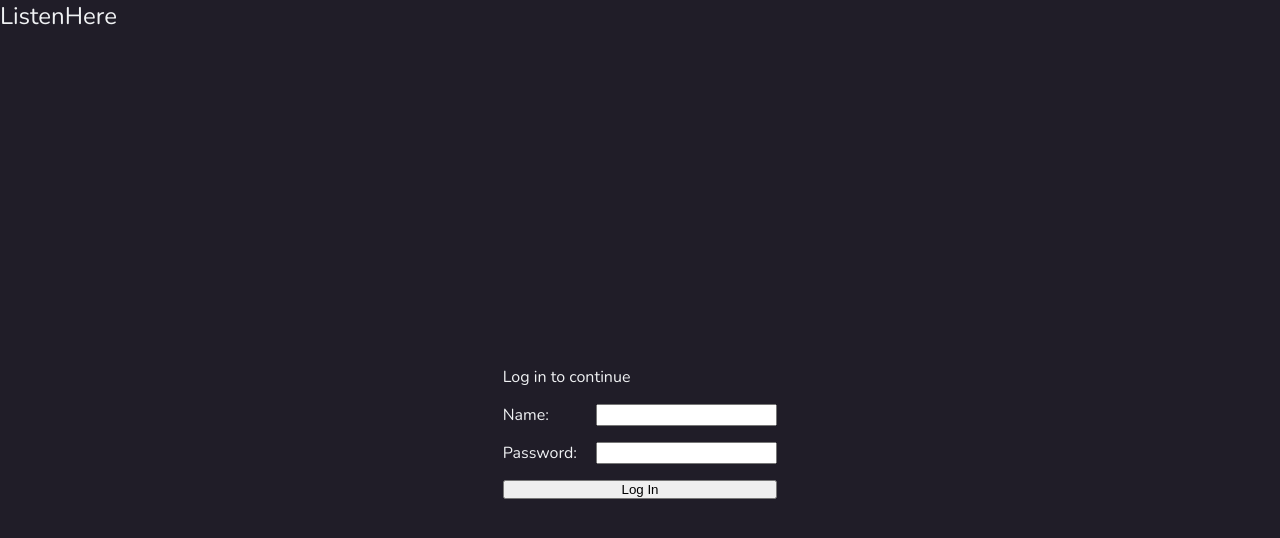
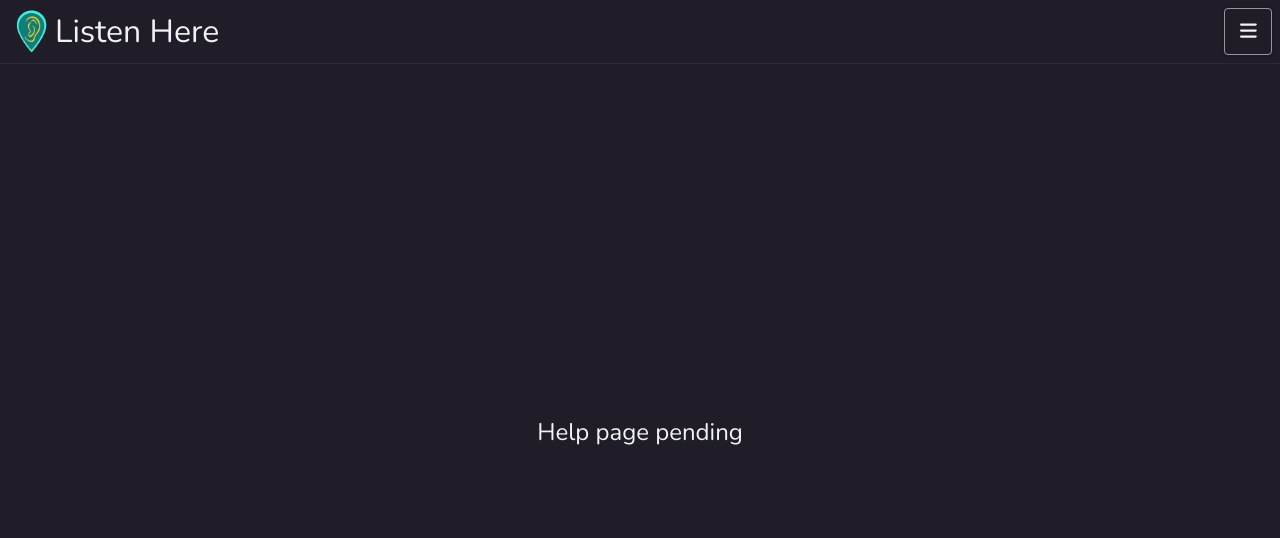
Before and after one commit to hutchison-s/listenHere, a React (Vite) app in the folder root/: page /help in a window 1280 px wide. Shown: the top 538 px of the page. Built offline with nearby package versions, Linux system fonts and the light colour scheme.

Commit message:
Add profile button to navbar and shift login requirement to main window

```diff
--- a/root/src/App.jsx
+++ b/root/src/App.jsx
@@ -39,7 +39,7 @@ function App() {
     },
     {
       path: "help",
-      element: user.auth ? <Help /> : <LoginPage/>,
+      element: <Help />,
       errorElement: <ErrorPage />
     },
   ]
@@ -47,7 +47,7 @@ function App() {
 
   return (
     <>
-      {user.auth && <NavBar/>}
+      <NavBar/>
       <RouterProvider router={router} />
 
     </>
--- a/root/src/components/NavBar.css
+++ b/root/src/components/NavBar.css
@@ -8,19 +8,39 @@
     border-bottom: 1px solid var(--jetlight);
     z-index: 2000;
 }
-.logo {
+#navBar a,
+.leftNav a,
+.rightNav a,
+#hiddenMenu a {
+    color: var(--softwhite);
+    text-decoration: none;
+    display: block;
+}
+.leftNav {
     display: flex;
     height: 100%;
     align-items: center;
     font-size: large;
 }
-.logo img {
+.leftNav img {
     height: 100%;
 }
-.logo h1 {
+.leftNav h1 {
     margin: 0;
     display: inline-block;
     font-size: 2rem;
+}
+.rightNav {
+    display: flex;
+    gap: 0.5rem;
+}
+#helloUser {
+    display: grid;
+    align-content: center;
+    justify-items: center;
+    font-size: medium;
+    padding-top: 0.3rem;
+    color: var(--lighter-75)
 }
 #menuToggle {
     background: transparent;
@@ -43,10 +63,6 @@
     transition: max-height 0.3s;
     border: none;
 }
-#hiddenMenu a {
-    color: var(--softwhite);
-    text-decoration: none;
-}
 #hiddenMenu.expanded {
     max-height: 400px;
     transition: max-height 0.3s;
--- a/root/src/components/NavBar.jsx
+++ b/root/src/components/NavBar.jsx
@@ -2,7 +2,7 @@ import './NavBar.css'
 import { useContext, useState } from 'react'
 import {UserContext} from '../contexts/UserContext'
 import { FontAwesomeIcon } from '@fortawesome/react-fontawesome'
-import { faBars, faCircleQuestion } from '@fortawesome/free-solid-svg-icons'
+import { faBars, faUser, faCircleQuestion } from '@fortawesome/free-solid-svg-icons'
 
 function NavBar() {
   const {user, logout} = useContext(UserContext)
@@ -15,16 +15,27 @@ function NavBar() {
   return (
     <header>
       <nav id='navbar'>
-        <div className="logo">
+        <div className="leftNav">
           <img src="/earpin.png" alt="Location pin with ear symbol" />
           <h1>Listen&nbsp;Here</h1>
         </div>
-        <div><small>Hello {user.name}</small></div>
+        <div className="rightNav">
+          {user.auth
+          ? (<>
+                <a href="/account" id='helloUser'>
+                    <FontAwesomeIcon icon={faUser}/>
+                    <small>{user.name}</small>
+                </a>
+             </>)
+          : null}
           <button id="menuToggle" onClick={handleToggle}>
             <FontAwesomeIcon icon={faBars} />
           </button>
+        </div>
         <div id="hiddenMenu" className={isExpanded ? "expanded" : ""}>
           <ul>
+            {user.auth
+              ? (<>
                   <a href="/mysounds">
                     <li>My Sounds</li>
                   </a>
@@ -41,6 +52,11 @@ function NavBar() {
                       e.preventDefault()
                       logout()
                     }}>Log Out</li>
+                </>)
+              : <a href="/">
+                <li>Log In</li>
+              </a> }
+
             <a href="/help">
               <li><FontAwesomeIcon icon={faCircleQuestion} /></li>
             </a>
--- a/root/src/pages/LoginPage.jsx
+++ b/root/src/pages/LoginPage.jsx
@@ -31,7 +31,6 @@ function LoginPage() {
 
   return (
     <>
-    <section><h1>ListenHere</h1></section>
       <section className='gridCenter' >
 
           <form style={{display: "grid", gap: "1rem"}} onSubmit={onSubmit}>
```
Lines whose indentation alone changed are shown as unchanged.
